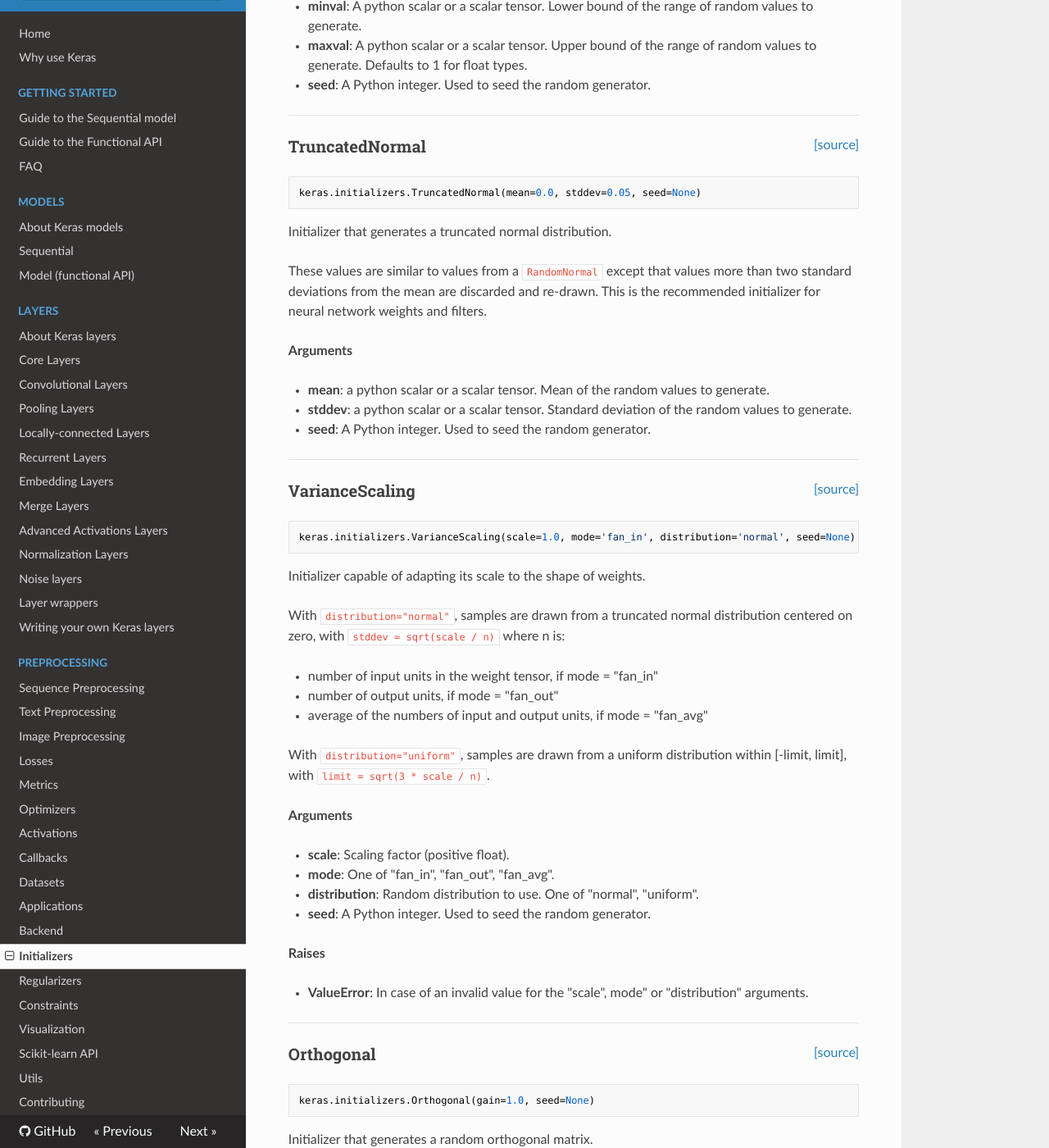
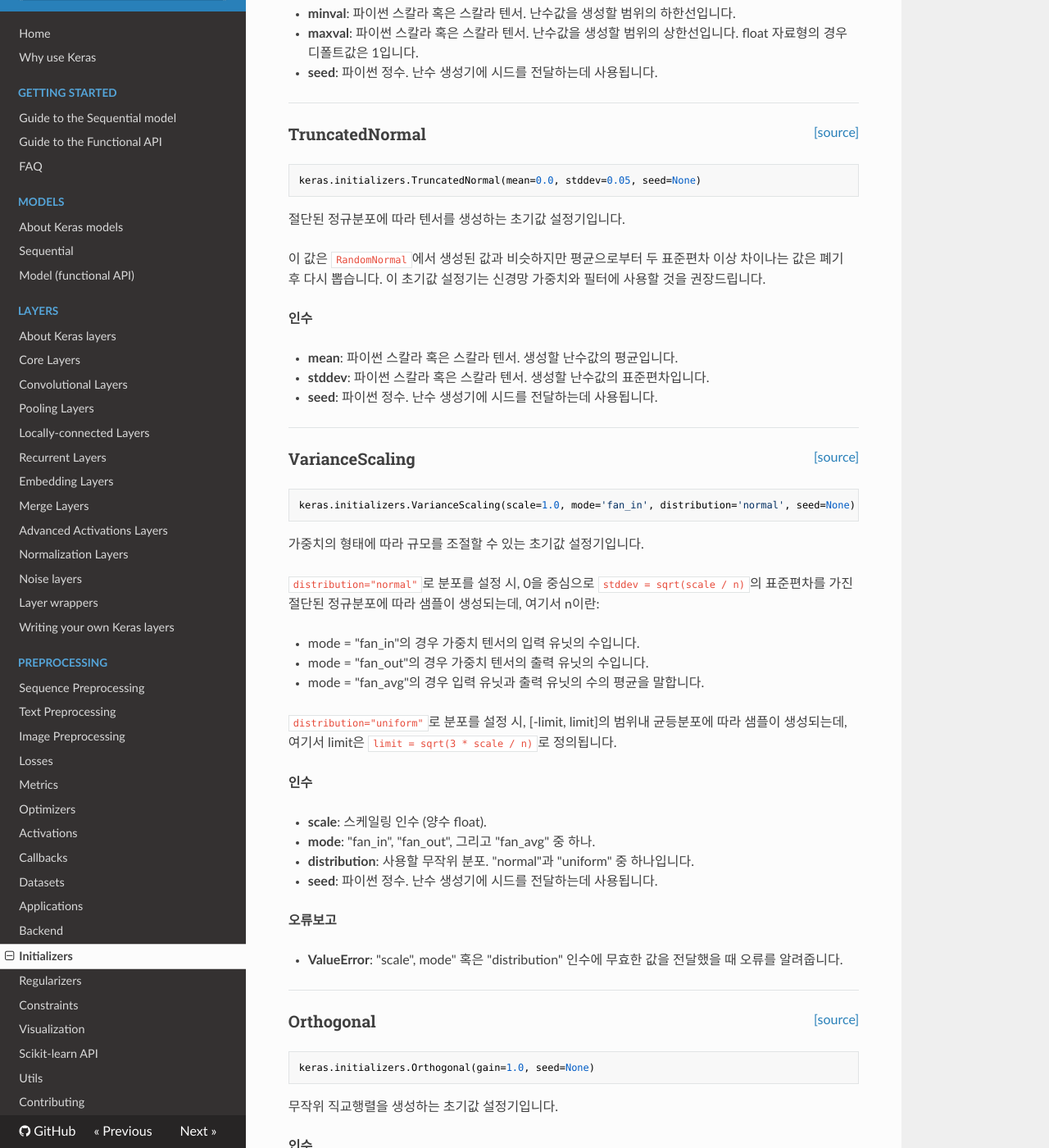
Before and after one commit to keras-team/keras-docs-ko, an MkDocs documentation site: the page built from sources/initializers.md, in a window 1280 px wide and 1400 px high, scrolled down 1806 px. Shown: the whole window at 82% size. Built offline with MkDocs 1.6.1, drawn with Linux system fonts in a browser that asks for light colours; nearby versions of some CDN libraries; some of the changed text lies outside the part shown.

Commit message:
Update initializers.md
initializer를 초기값 설정기로 번역했습니다.
그 외 callable은 영어 그대로 사용했습니다.
(initializers.md 번역 완료)

````diff
--- a/sources/initializers.md
+++ b/sources/initializers.md
@@ -1,8 +1,8 @@
-## Usage of initializers
+## 초기값 설정기의 사용법
 
-Initializations define the way to set the initial random weights of Keras layers.
+초기값 설정은 케라스 레이어의 초기 난수 가중치를 설정하는 방식을 규정합니다.
 
-The keyword arguments used for passing initializers to layers will depend on the layer. Usually it is simply `kernel_initializer` and `bias_initializer`:
+초기값 설정기를 레이어에 전달하는 키워드 인수는 레이어 종류에 따라 다릅니다. 보통은 간단히 `kernel_initializer`와 `bias_initializer`를 사용합니다:
 
 ```python
 model.add(Dense(64,
@@ -10,18 +10,18 @@ model.add(Dense(64,
                 bias_initializer='zeros'))
 ```
 
-## Available initializers
+## 사용가능한 초기값 설정기
 
-The following built-in initializers are available as part of the `keras.initializers` module:
+`keras.initializers` 모듈의 일부로 내장된 다음과 같은 초기값 설정기를 사용하실 수 있습니다:
 
 <span style="float:right;">[[source]](https://github.com/keras-team/keras/blob/master/keras/initializers.py#L14)</span>
-### Initializer
+### 초기값 설정기
 
 ```python
 keras.initializers.Initializer()
 ```
 
-Initializer base class: all initializers inherit from this class.
+초기값 설정기 베이스 클래스: 모든 초기값 설정기가 이 클래스에서 상속받습니다.
 
 ----
 
@@ -32,7 +32,7 @@ Initializer base class: all initializers inherit from this class.
 keras.initializers.Zeros()
 ```
 
-Initializer that generates tensors initialized to 0.
+모든 값이 0인 텐서를 생성하는 초기값 설정기입니다.
 
 ----
 
@@ -43,7 +43,7 @@ Initializer that generates tensors initialized to 0.
 keras.initializers.Ones()
 ```
 
-Initializer that generates tensors initialized to 1.
+모든 값이 1인 텐서를 생성하는 초기값 설정기입니다.
 
 ----
 
@@ -54,11 +54,11 @@ Initializer that generates tensors initialized to 1.
 keras.initializers.Constant(value=0)
 ```
 
-Initializer that generates tensors initialized to a constant value.
+모든 값이 특정 상수인 텐서를 생성하는 초기값 설정기입니다.
 
-__Arguments__
+__인수__
 
-- __value__: float; the value of the generator tensors.
+- __value__: float; 생성 텐서의 값.
 
 ----
 
@@ -69,15 +69,13 @@ __Arguments__
 keras.initializers.RandomNormal(mean=0.0, stddev=0.05, seed=None)
 ```
 
-Initializer that generates tensors with a normal distribution.
+정규분포에 따라 텐서를 생성하는 초기값 설정기입니다.
 
-__Arguments__
+__인수__
 
-- __mean__: a python scalar or a scalar tensor. Mean of the random values
-  to generate.
-- __stddev__: a python scalar or a scalar tensor. Standard deviation of the
-  random values to generate.
-- __seed__: A Python integer. Used to seed the random generator.
+- __mean__: 파이썬 스칼라 혹은 스칼라 텐서. 생성할 난수값의 평균입니다.
+- __stddev__: 파이썬 스칼라 혹은 스칼라 텐서. 생성할 난수값의 표준편차입니다.
+- __seed__: 파이썬 정수. 난수 생성기에 시드를 전달하는데 사용됩니다.
 
 ----
 
@@ -88,15 +86,13 @@ __Arguments__
 keras.initializers.RandomUniform(minval=-0.05, maxval=0.05, seed=None)
 ```
 
-Initializer that generates tensors with a uniform distribution.
+균등분포에 따라 텐서를 생성하는 초기값 설정기입니다.
 
-__Arguments__
+__인수__
 
-- __minval__: A python scalar or a scalar tensor. Lower bound of the range
-  of random values to generate.
-- __maxval__: A python scalar or a scalar tensor. Upper bound of the range
-  of random values to generate.  Defaults to 1 for float types.
-- __seed__: A Python integer. Used to seed the random generator.
+- __minval__: 파이썬 스칼라 혹은 스칼라 텐서. 난수값을 생성할 범위의 하한선입니다.
+- __maxval__: 파이썬 스칼라 혹은 스칼라 텐서. 난수값을 생성할 범위의 상한선입니다. float 자료형의 경우 디폴트값은 1입니다.
+- __seed__: 파이썬 정수. 난수 생성기에 시드를 전달하는데 사용됩니다.
 
 ----
 
@@ -107,20 +103,20 @@ __Arguments__
 keras.initializers.TruncatedNormal(mean=0.0, stddev=0.05, seed=None)
 ```
 
-Initializer that generates a truncated normal distribution.
+절단된 정규분포에 따라 텐서를 생성하는 초기값 설정기입니다.
 
-These values are similar to values from a `RandomNormal`
-except that values more than two standard deviations from the mean
-are discarded and re-drawn. This is the recommended initializer for
-neural network weights and filters.
+이 값은 `RandomNormal`에서 생성된 값과 비슷하지만
+평균으로부터 두 표준편차 이상 차이나는 값은 폐기 후 다시 뽑습니다.
+이 초기값 설정기는 신경망 가중치와 필터에
+사용할 것을 권장드립니다.
 
-__Arguments__
+__인수__
 
-- __mean__: a python scalar or a scalar tensor. Mean of the random values
-  to generate.
-- __stddev__: a python scalar or a scalar tensor. Standard deviation of the
-  random values to generate.
-- __seed__: A Python integer. Used to seed the random generator.
+- __mean__: 파이썬 스칼라 혹은 스칼라 텐서. 생성할 난수값의
+  평균입니다.
+- __stddev__: 파이썬 스칼라 혹은 스칼라 텐서. 생성할 난수값의
+  표준편차입니다.
+- __seed__: 파이썬 정수. 난수 생성기에 시드를 전달하는데 사용됩니다.
 
 ----
 
@@ -131,30 +127,30 @@ __Arguments__
 keras.initializers.VarianceScaling(scale=1.0, mode='fan_in', distribution='normal', seed=None)
 ```
 
-Initializer capable of adapting its scale to the shape of weights.
+가중치의 형태에 따라 규모를 조절할 수 있는 초기값 설정기입니다.
 
-With `distribution="normal"`, samples are drawn from a truncated normal
-distribution centered on zero, with `stddev = sqrt(scale / n)` where n is:
+`distribution="normal"`로 분포를 설정 시, 0을 중심으로 `stddev = sqrt(scale / n)`의
+표준편차를 가진 절단된 정규분포에 따라 샘플이 생성되는데, 여기서 n이란:
 
-- number of input units in the weight tensor, if mode = "fan_in"
-- number of output units, if mode = "fan_out"
-- average of the numbers of input and output units, if mode = "fan_avg"
+- mode = "fan_in"의 경우 가중치 텐서의 입력 유닛의 수입니다.
+- mode = "fan_out"의 경우 가중치 텐서의 출력 유닛의 수입니다.
+- mode = "fan_avg"의 경우 입력 유닛과 출력 유닛의 수의 평균을 말합니다.
 
-With `distribution="uniform"`,
-samples are drawn from a uniform distribution
-within [-limit, limit], with `limit = sqrt(3 * scale / n)`.
+`distribution="uniform"`로 분포를 설정 시,
+[-limit, limit]의 범위내 균등분포에 따라 샘플이 생성되는데,
+여기서 limit은 `limit = sqrt(3 * scale / n)`로 정의됩니다.
 
-__Arguments__
+__인수__
 
-- __scale__: Scaling factor (positive float).
-- __mode__: One of "fan_in", "fan_out", "fan_avg".
-- __distribution__: Random distribution to use. One of "normal", "uniform".
-- __seed__: A Python integer. Used to seed the random generator.
+- __scale__: 스케일링 인수 (양수 float).
+- __mode__: "fan_in", "fan_out", 그리고 "fan_avg" 중 하나.
+- __distribution__: 사용할 무작위 분포. "normal"과 "uniform" 중 하나입니다.
+- __seed__: 파이썬 정수. 난수 생성기에 시드를 전달하는데 사용됩니다.
 
-__Raises__
+__오류보고__
 
-- __ValueError__: In case of an invalid value for the "scale", mode" or
-  "distribution" arguments.
+- __ValueError__: "scale", mode" 혹은 "distribution" 인수에 무효한 값을
+  전달했을 때 오류를 알려줍니다.
 
 ----
 
@@ -165,14 +161,14 @@ __Raises__
 keras.initializers.Orthogonal(gain=1.0, seed=None)
 ```
 
-Initializer that generates a random orthogonal matrix.
+무작위 직교행렬을 생성하는 초기값 설정기입니다.
 
-__Arguments__
+__인수__
 
-- __gain__: Multiplicative factor to apply to the orthogonal matrix.
-- __seed__: A Python integer. Used to seed the random generator.
+- __gain__: 직교행렬에 적용할 승법 인수입니다.
+- __seed__: 파이썬 정수. 난수 생성기에 시드를 전달하는데 사용됩니다.
 
-__References__
+__참조__
 
 - [Exact solutions to the nonlinear dynamics of learning in deep
    linear neural networks](http://arxiv.org/abs/1312.6120)
@@ -186,15 +182,15 @@ __References__
 keras.initializers.Identity(gain=1.0)
 ```
 
-Initializer that generates the identity matrix.
+단위행렬을 생성하는 초기값 설정기입니다.
 
-Only use for 2D matrices.
-If the desired matrix is not square, it pads with zeros on the
-additional rows/columns
+2D 행렬에만 사용할 수 있습니다.
+만약 사용하고자 하는 행렬이 정사각형이 아니라면,
+추가적으로 행/열을 만들어 0을 채웁니다.
 
-__Arguments__
+__인수__
 
-- __gain__: Multiplicative factor to apply to the identity matrix.
+- __gain__: 단위행렬에 적용할 승법 인수입니다.
 
 ----
 
@@ -206,21 +202,21 @@ keras.initializers.lecun_uniform(seed=None)
 ```
 
 
-LeCun uniform initializer.
+LeCun 균등분포 초기값 설정기.
 
-It draws samples from a uniform distribution within [-limit, limit]
-where `limit` is `sqrt(3 / fan_in)`
-where `fan_in` is the number of input units in the weight tensor.
+[-limit, limit]의 범위내 균등분포에 따라 샘플이 생성되는데,
+여기서 `limit`은 `sqrt(3 / fan_in)`으로 정의되고,
+`fan_in`은 가중치 텐서의 입력 유닛의 수를 말합니다.
 
-__Arguments__
+__인수__
 
-- __seed__: A Python integer. Used to seed the random generator.
+- __seed__: 파이썬 정수. 난수 생성기에 시드를 전달하는데 사용됩니다.
 
-__Returns__
+__반환값__
 
-An initializer.
+초기값 설정기.
 
-__References__
+__참조__
 
 - [Efficient BackProp](http://yann.lecun.com/exdb/publis/pdf/lecun-98b.pdf)
 
@@ -234,22 +230,22 @@ keras.initializers.glorot_normal(seed=None)
 ```
 
 
-Glorot normal initializer, also called Xavier normal initializer.
+Glorot 정규분포 초기값 설정기, Xavier 정규분포 초기값 설정기라고도 합니다.
 
-It draws samples from a truncated normal distribution centered on 0
-with `stddev = sqrt(2 / (fan_in + fan_out))`
-where `fan_in` is the number of input units in the weight tensor
-and `fan_out` is the number of output units in the weight tensor.
+0을 중심으로 `stddev = sqrt(2 / (fan_in + fan_out))`의 표준편차를 가진
+절단된 정규분포에 따라 샘플이 생성되는데,
+여기서 `fan_in`이란 가중치 텐서의 입력 유닛의 수를,
+`fan_out`은 가중치 텐서의 출력 유닛의 수를 의미합니다.
 
-__Arguments__
+__인수__
 
-- __seed__: A Python integer. Used to seed the random generator.
+- __seed__: 파이썬 정수. 난수 생성기에 시드를 전달하는데 사용됩니다.
 
-__Returns__
+__반환값__
 
-An initializer.
+초기값 설정기.
 
-__References__
+__참조__
 
 - [Understanding the difficulty of training deep feedforward neural
    networks](http://jmlr.org/proceedings/papers/v9/glorot10a/glorot10a.pdf)
@@ -264,22 +260,22 @@ keras.initializers.glorot_uniform(seed=None)
 ```
 
 
-Glorot uniform initializer, also called Xavier uniform initializer.
+Glorot 균등분포 초기값 설정기, Xavier 균등분포 초기값 설정기라고도 합니다.
 
-It draws samples from a uniform distribution within [-limit, limit]
-where `limit` is `sqrt(6 / (fan_in + fan_out))`
-where `fan_in` is the number of input units in the weight tensor
-and `fan_out` is the number of output units in the weight tensor.
+[-limit, limit]의 범위내 균등분포에 따라 샘플이 생성되는데,
+여기서 `limit`은 `sqrt(6 / (fan_in + fan_out))`로 정의되고
+`fan_in`은 가중치 텐서의 입력 유닛의 수를,
+`fan_out`은 가중치 텐서의 출력 유닛의 수를 의미합니다.
 
-__Arguments__
+__인수__
 
-- __seed__: A Python integer. Used to seed the random generator.
+- __seed__: 파이썬 정수. 난수 생성기에 시드를 전달하는데 사용됩니다.
 
-__Returns__
+__반환값__
 
-An initializer.
+초기값 설정기.
 
-__References__
+__참조__
 
 - [Understanding the difficulty of training deep feedforward neural
    networks](http://jmlr.org/proceedings/papers/v9/glorot10a/glorot10a.pdf)
@@ -294,21 +290,21 @@ keras.initializers.he_normal(seed=None)
 ```
 
 
-He normal initializer.
+He 정규분포 초기값 설정기.
 
-It draws samples from a truncated normal distribution centered on 0
-with `stddev = sqrt(2 / fan_in)`
-where `fan_in` is the number of input units in the weight tensor.
+0을 중심으로 `stddev = sqrt(2 / fan_in)`의 표준편차를 가진
+절단된 정규분포에 따라 샘플이 생성되는데,
+여기서 `fan_in`이란 가중치 텐서의 입력 유닛의 수를 의미합니다.
 
-__Arguments__
+__인수__
 
-- __seed__: A Python integer. Used to seed the random generator.
+- __seed__: 파이썬 정수. 난수 생성기에 시드를 전달하는데 사용됩니다.
 
-__Returns__
+__반환값__
 
-An initializer.
+초기값 설정기.
 
-__References__
+__참조__
 
 - [Delving Deep into Rectifiers: Surpassing Human-Level Performance on
    ImageNet Classification](http://arxiv.org/abs/1502.01852)
@@ -323,21 +319,21 @@ keras.initializers.lecun_normal(seed=None)
 ```
 
 
-LeCun normal initializer.
+LeCun 정규분포 초기값 설정기
 
-It draws samples from a truncated normal distribution centered on 0
-with `stddev = sqrt(1 / fan_in)`
-where `fan_in` is the number of input units in the weight tensor.
+0을 중심으로 `stddev = sqrt(1 / fan_in)`의 표준편차를 가진
+절단된 정규분포에 따라 샘플이 생성되는데,
+여기서 `fan_in`이란 가중치 텐서의 입력 유닛의 수를 의미합니다.
 
-__Arguments__
+__인수__
 
-- __seed__: A Python integer. Used to seed the random generator.
+- __seed__: 파이썬 정수. 난수 생성기에 시드를 전달하는데 사용됩니다.
 
-__Returns__
+__반환값__
 
-An initializer.
+초기값 설정기.
 
-__References__
+__참조__
 
 - [Self-Normalizing Neural Networks](https://arxiv.org/abs/1706.02515)
 - [Efficient Backprop](http://yann.lecun.com/exdb/publis/pdf/lecun-98b.pdf)
@@ -352,28 +348,28 @@ keras.initializers.he_uniform(seed=None)
 ```
 
 
-He uniform variance scaling initializer.
+He 균등분포 분산 스케일링 초기값 설정기.
 
-It draws samples from a uniform distribution within [-limit, limit]
-where `limit` is `sqrt(6 / fan_in)`
-where `fan_in` is the number of input units in the weight tensor.
+[-limit, limit]의 범위내 균등분포에 따라 샘플이 생성되는데,
+여기서 `limit`은 `sqrt(6 / fan_in)`으로 정의되고,
+`fan_in`은 가중치 텐서의 입력 유닛의 수를 의미합니다.
 
-__Arguments__
+__인수__
 
-- __seed__: A Python integer. Used to seed the random generator.
+- __seed__: 파이썬 정수. 난수 생성기에 시드를 전달하는데 사용됩니다.
 
-__Returns__
+__반환값__
 
-An initializer.
+초기값 설정기.
 
-__References__
+__참조__
 
 - [Delving Deep into Rectifiers: Surpassing Human-Level Performance on
    ImageNet Classification](http://arxiv.org/abs/1502.01852)
 
 
 
-An initializer may be passed as a string (must match one of the available initializers above), or as a callable:
+초기값 설정기는 문자열(위의 사용가능한 초기값 설정기와 매치되어야 합니다)이나 callable 로 전달할 수 있습니다:
 
 ```python
 from keras import initializers
@@ -385,9 +381,9 @@ model.add(Dense(64, kernel_initializer='random_normal'))
 ```
 
 
-## Using custom initializers
+## 커스텀 초기값 설정기
 
-If passing a custom callable, then it must take the argument `shape` (shape of the variable to initialize) and `dtype` (dtype of generated values):
+커스텀 callable을 사용하는 경우, 인수로 `shape`(초기값 설정할 변수의 형태)과 `dtype`(생성된 값의 자료형)을 전달받아야 합니다:
 
 ```python
 from keras import backend as K
````
